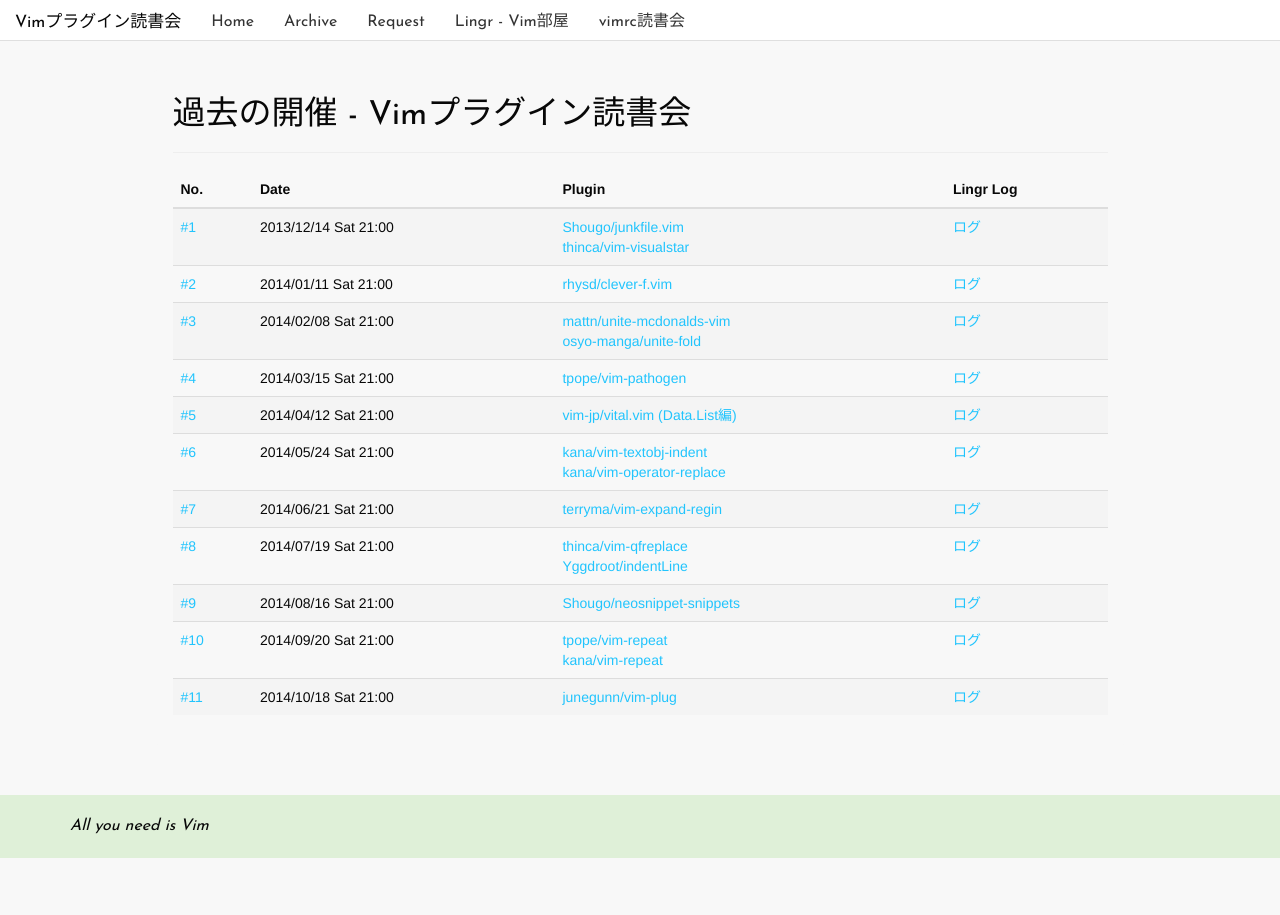
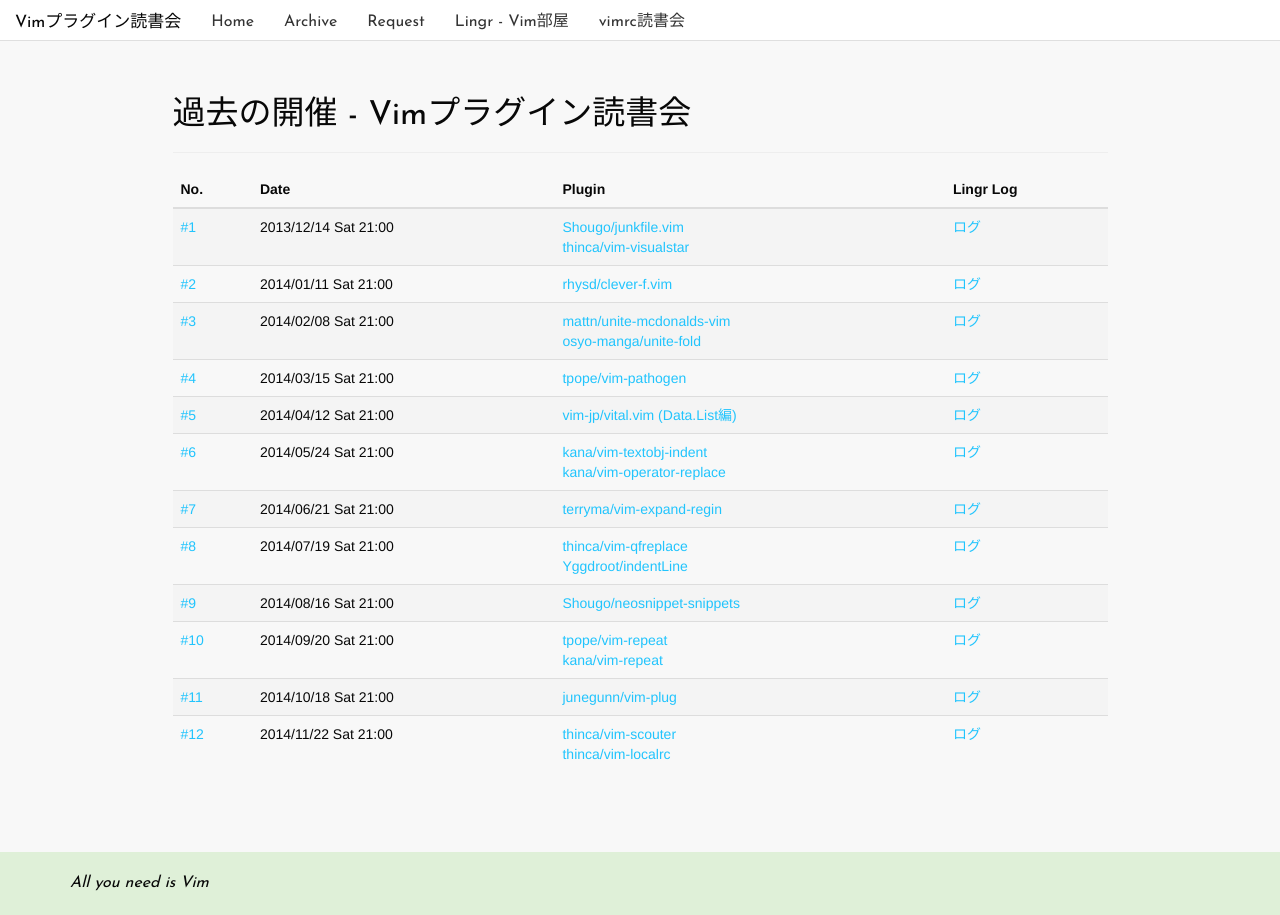
Before and after one commit to haya14busa/reading-vimplugin, a Jekyll site: the page built from archive/index.md, in a window 1280 px wide. Built offline with Jekyll 4.4.1, drawn with Linux system fonts in a browser that asks for light colours; nearby versions of some CDN libraries; Markdown is read by kramdown in place of the engine named in the settings.

Commit message:
Add 12th

```diff
--- a/_data/archives.yml
+++ b/_data/archives.yml
@@ -272,3 +272,27 @@
   - ujihisa
   log: http://lingr.com/room/vim/archives/2014/10/18#message-20422793
   links:
+- id: 12
+  date: 2014-11-22 21:00
+  plugins:
+  - name: vim-scouter
+    url: https://github.com/thinca/vim-scouter
+    author: thinca
+    hash: 5221901d4ad6b2ef8b370b336db2aa7f69f2b6dc
+  - name: vim-localrc
+    url: https://github.com/thinca/vim-localrc
+    author: thinca
+    hash: e2cc8a661bb3f3215fddf58549913c5115f585bd
+  part:
+  aim:
+  other:
+  members:
+  - cohama
+  - deris0126
+  - haya14busa
+  - kazuakiM
+  - lisia
+  - thinca
+  - 明智小衣2
+  log: http://lingr.com/room/vim/archives/2014/11/22#message-20671895
+  links:
--- a/_data/next.yml
+++ b/_data/next.yml
@@ -1,16 +1,12 @@
 # vim: expandtab softtabstop=2 shiftwidth=2
 # _data/next.yml
 
-- id: 12
-  date: 2014-11-22 21:00
+- id: 13
+  date: 2014-12-20 21:00
   plugins:
-    - name: vim-scouter
-      author: thinca
-      url: https://github.com/thinca/vim-scouter
-      hash:
-    - name: vim-localrc
-      author: thinca
-      url: https://github.com/thinca/vim-localrc
+    - name: memolist.vim
+      author: glidenote
+      url: https://github.com/glidenote/memolist.vim
       hash:
   part:
   aim:
```
Also changed, not shown: archive/012.md (added, +7 -0 lines).
